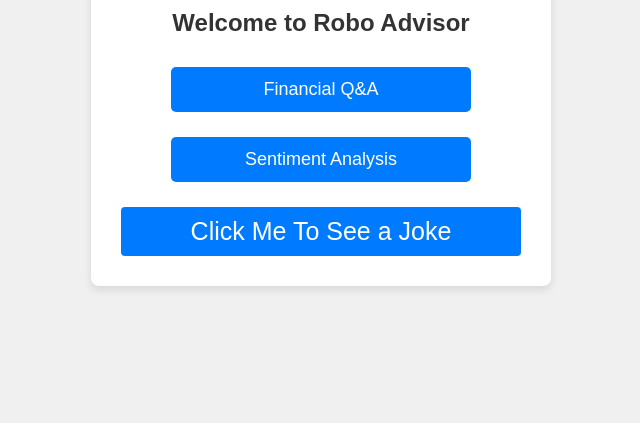
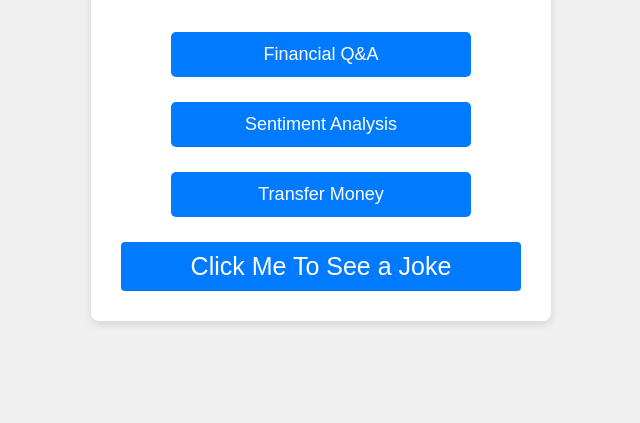
Before and after one commit to SAMTingsen/BC3415hw, a Flask app: page / in a window 1280 px wide. Shown: the part 417-840 px from the top of the page, without its empty margins (319-959 px from the left). Run offline with Flask 3, Linux system fonts and the light colour scheme.

Commit message:
Update index.html

```diff
--- a/templates/index.html
+++ b/templates/index.html
@@ -15,6 +15,9 @@
          <form action="/SA" method="post">
             <input type="submit" value="Sentiment Analysis">
         </form>
+        <form action="/TM" method="post">
+            <input type="submit" value="Transfer Money">
+        </form>
         <button style="font-size: 25;" onclick="displayText()">Click Me To See a Joke</button>
         <p id="text" style="display:none;">The only thing faster than Singapore's MRT during peak hours is the way we "chope" seats with a tissue packet.
         </p>
```
